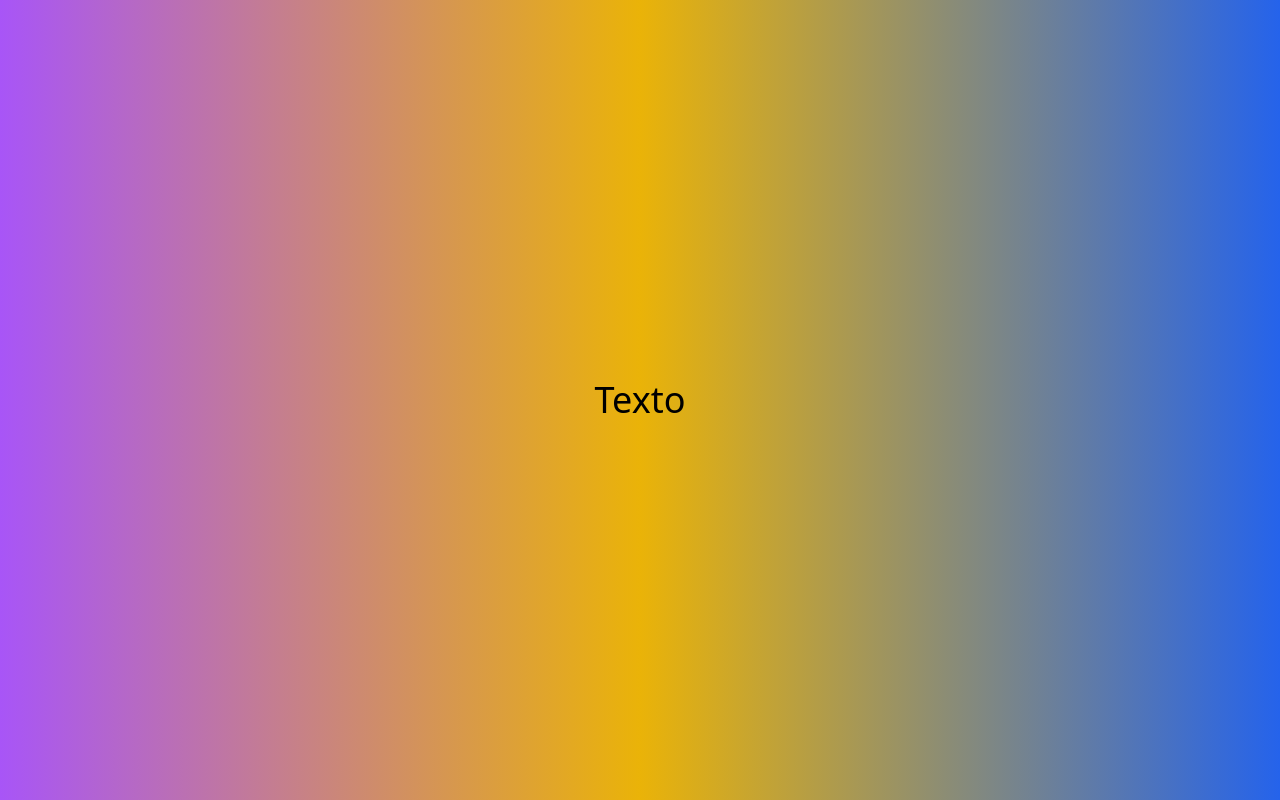
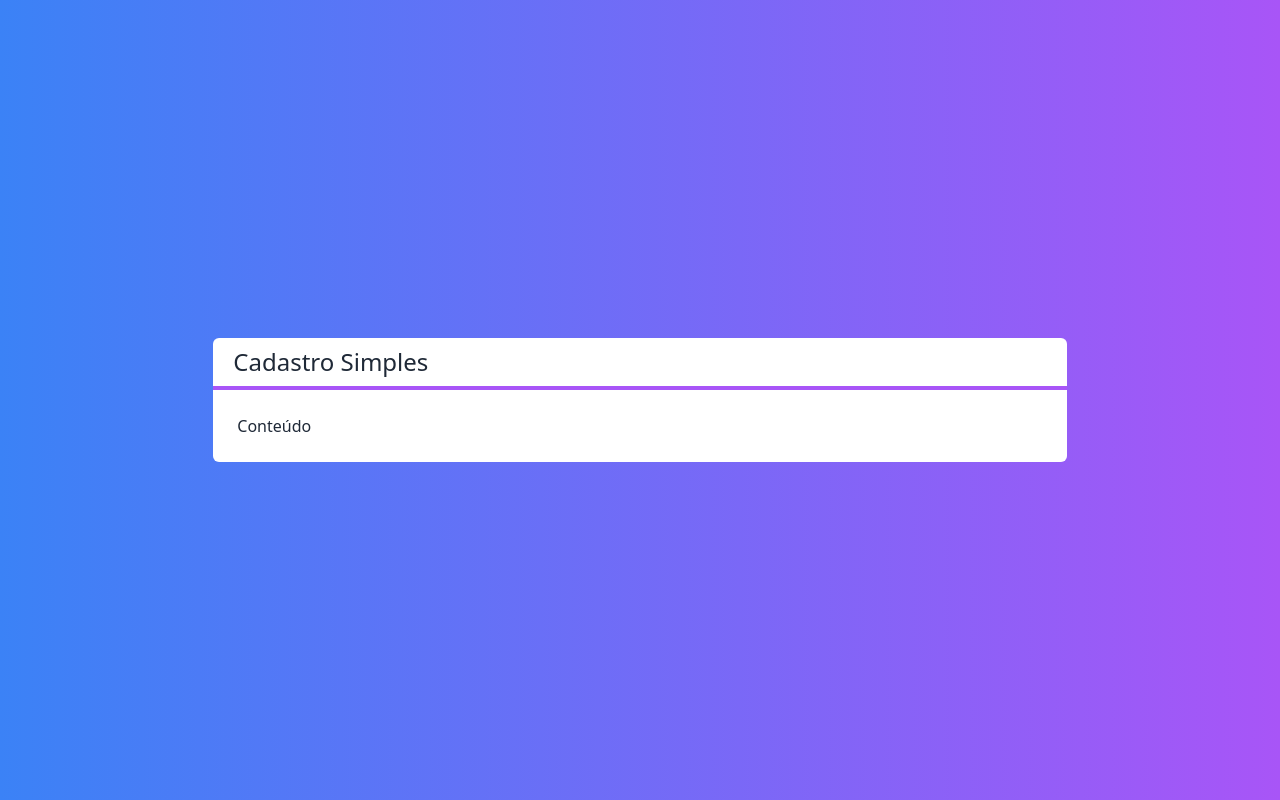
Before and after one commit to HenriqueNeubert/study-react-redux, a Next.js app in the folder next-crud/: page / in a window 1280 px wide. Built offline with nearby package versions, Linux system fonts and the light colour scheme.

Commit message:
feat: added components titulo.tsx and layout.tsx

```diff
--- /dev/null
+++ b/next-crud/src/components/Layout.tsx
@@ -0,0 +1,22 @@
+import Titulo from "./Titulo"
+
+// Exige titulo e filhos, caso fosse opcional usaris titulo?:
+interface LayoutProps {
+  titulo: string
+  children: any
+}
+
+export default function Layout(props: LayoutProps) {
+  return(
+    <div className={`
+    flex flex-col w-2/3
+    bg-white text-gray-800
+    rounded-md
+    `}>
+      <Titulo>{props.titulo}</Titulo>
+      <div className="p-6">
+        {props.children}
+      </div>
+    </div>
+  )
+}
--- /dev/null
+++ b/next-crud/src/components/Titulo.tsx
@@ -0,0 +1,10 @@
+export default function Titulo(props) {
+  return(
+    <div className="flex flex-col justify-center">
+      <h1 className="px-5 py-2 text-2xl">
+        {props.children}
+      </h1>
+      <hr className="border-2 border-purple-500" />
+    </div>
+  )
+}
--- a/next-crud/src/pages/index.tsx
+++ b/next-crud/src/pages/index.tsx
@@ -1,10 +1,15 @@
+import Layout from "../components/Layout";
+
 export default function Home() {
   return (
     <div className={`
-      flex h-screen justify-center items-center
-      bg-gradient-to-r from-purple-500 to-blue-600 via-yellow-500
+      flex justify-center items-center h-screen
+      bg-gradient-to-r from-blue-500 to-purple-500
+      text-white
     `} >
-      <span className="text-4xl">Texto</span>
+      <Layout titulo="Cadastro Simples">
+        <span>Conteúdo</span>
+      </Layout>
     </div>
   )
 }
```
